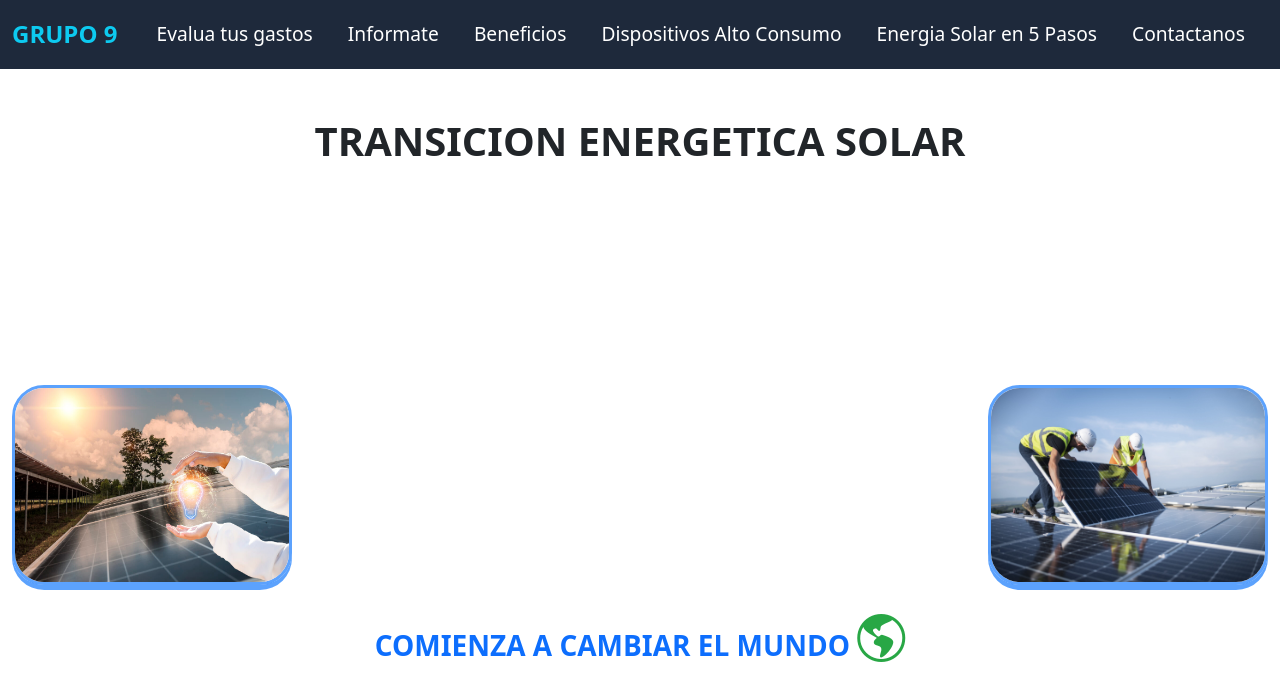
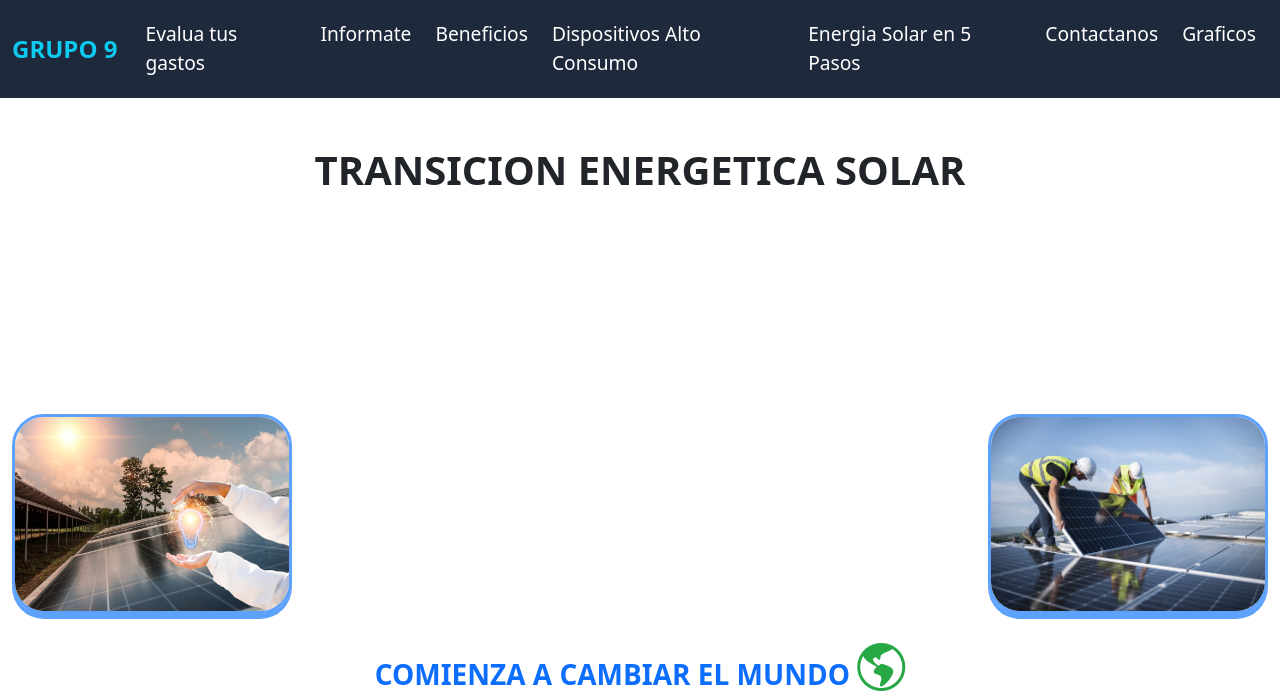
Before and after one commit to BrayanLotero/web.talento.tech2, a plain HTML site: page index.html in a window 1280 px wide. Shown: the top 693 px of the page. Drawn offline with nearby package versions, Linux system fonts and the light colour scheme.

Commit message:
Update  dashboard index.html

```diff
--- a/index.html
+++ b/index.html
@@ -47,6 +47,9 @@
                   </li>
                   <li class="nav-item p-1 py-md-1">
                      <a class="nav-link" href="Formulario.html" target="_blank">Contactanos</a>
+                  </li>
+                   <li class="nav-item p-1 py-md-1">
+                     <a class="nav-link" href="http://localhost:8501" target="_blank">Graficos</a>
                   </li>
                </ul>
             </div>
```
